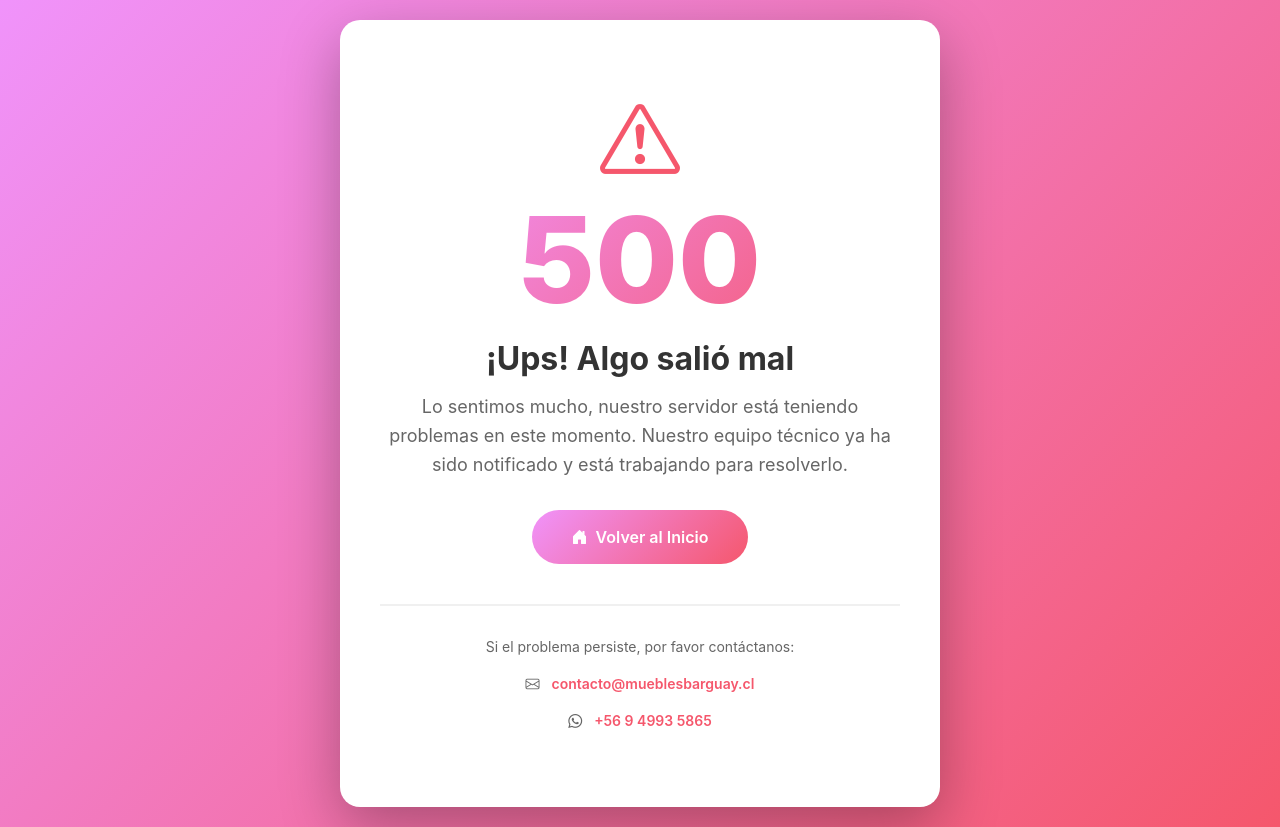
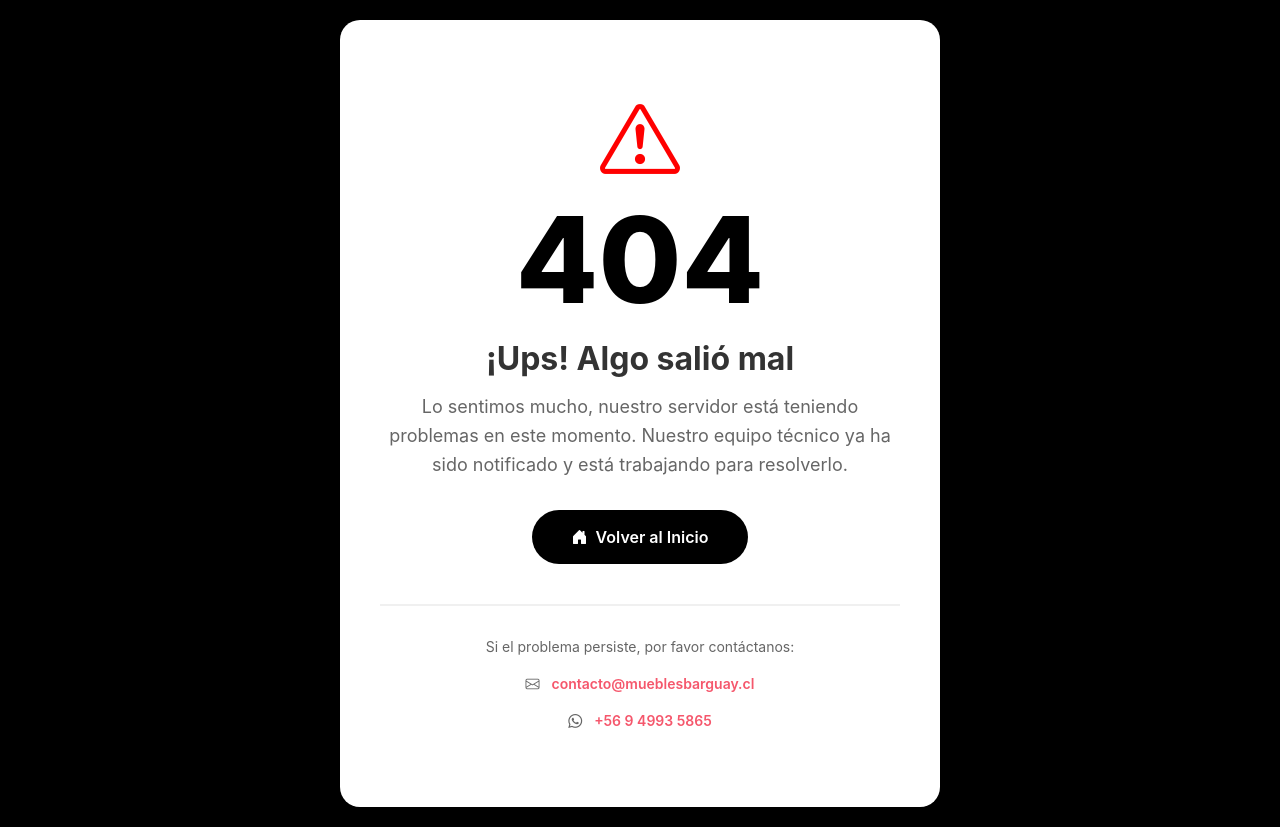
Before and after one commit to OddKing/webMuebles, a Django app: template templates/500.html in a window 1280 px wide. Run offline with Django 5.2, Linux system fonts and the light colour scheme; the template is opened without the code that fills it, so the values that code supplies are empty.

Commit message:
colores error 500, contrastes se mejoran

```diff
--- a/templates/500.html
+++ b/templates/500.html
@@ -17,7 +17,7 @@
             display: flex;
             align-items: center;
             justify-content: center;
-            background: linear-gradient(135deg, #f093fb 0%, #f5576c 100%);
+            background: black;
             padding: 20px;
         }
         .error-container {
@@ -32,7 +32,7 @@
         .error-code {
             font-size: 120px;
             font-weight: 800;
-            background: linear-gradient(135deg, #f093fb 0%, #f5576c 100%);
+            background: black;
             -webkit-background-clip: text;
             -webkit-text-fill-color: transparent;
             background-clip: text;
@@ -41,7 +41,7 @@
         }
         .error-icon {
             font-size: 80px;
-            color: #f5576c;
+            color: red;
             margin-bottom: 20px;
             animation: shake 2s ease-in-out infinite;
         }
@@ -63,7 +63,7 @@
             line-height: 1.6;
         }
         .btn-home {
-            background: linear-gradient(135deg, #f093fb 0%, #f5576c 100%);
+            background: black;
             color: white;
             padding: 15px 40px;
             border-radius: 50px;
@@ -99,7 +99,7 @@
     <div class="error-page">
         <div class="error-container">
             <i class="bi bi-exclamation-triangle error-icon"></i>
-            <h1 class="error-code">500</h1>
+            <h1 class="error-code">404</h1>
             <h2 class="error-title">¡Ups! Algo salió mal</h2>
             <p class="error-message">
                 Lo sentimos mucho, nuestro servidor está teniendo problemas en este momento.
```
